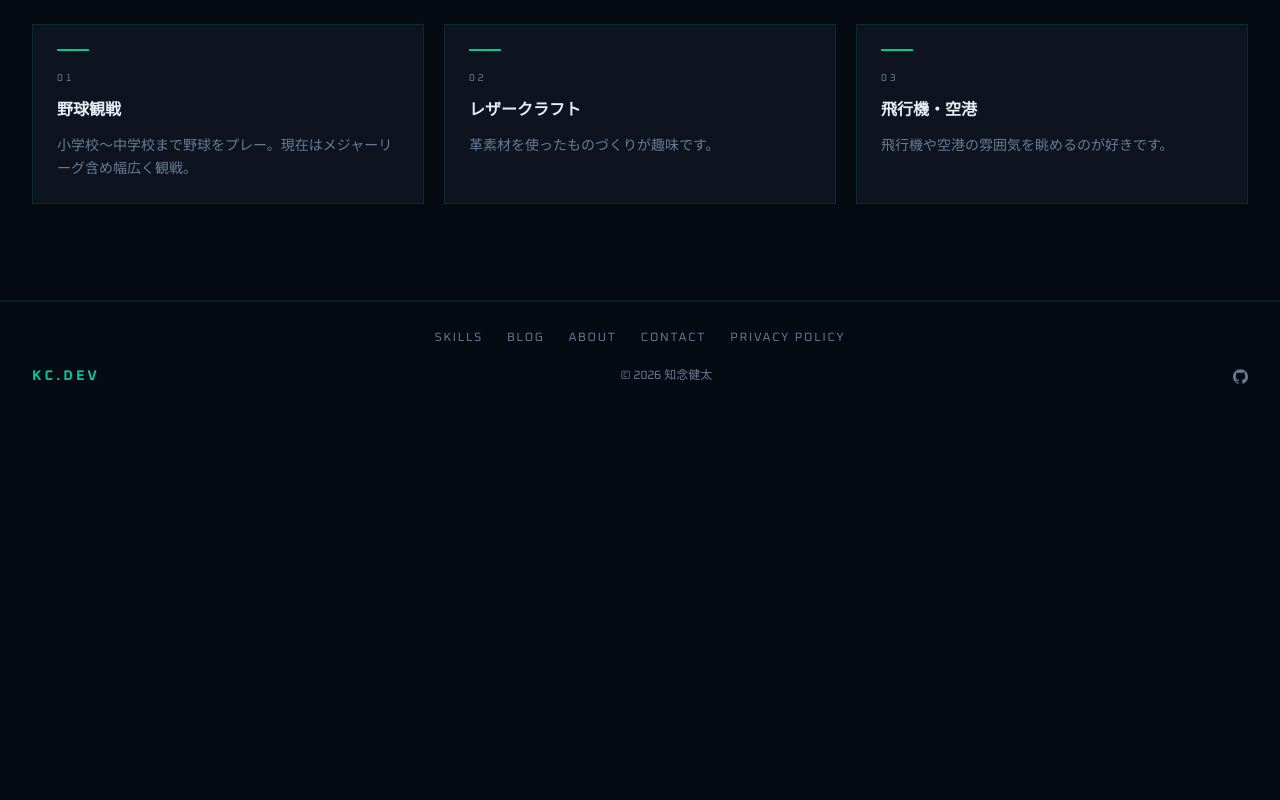
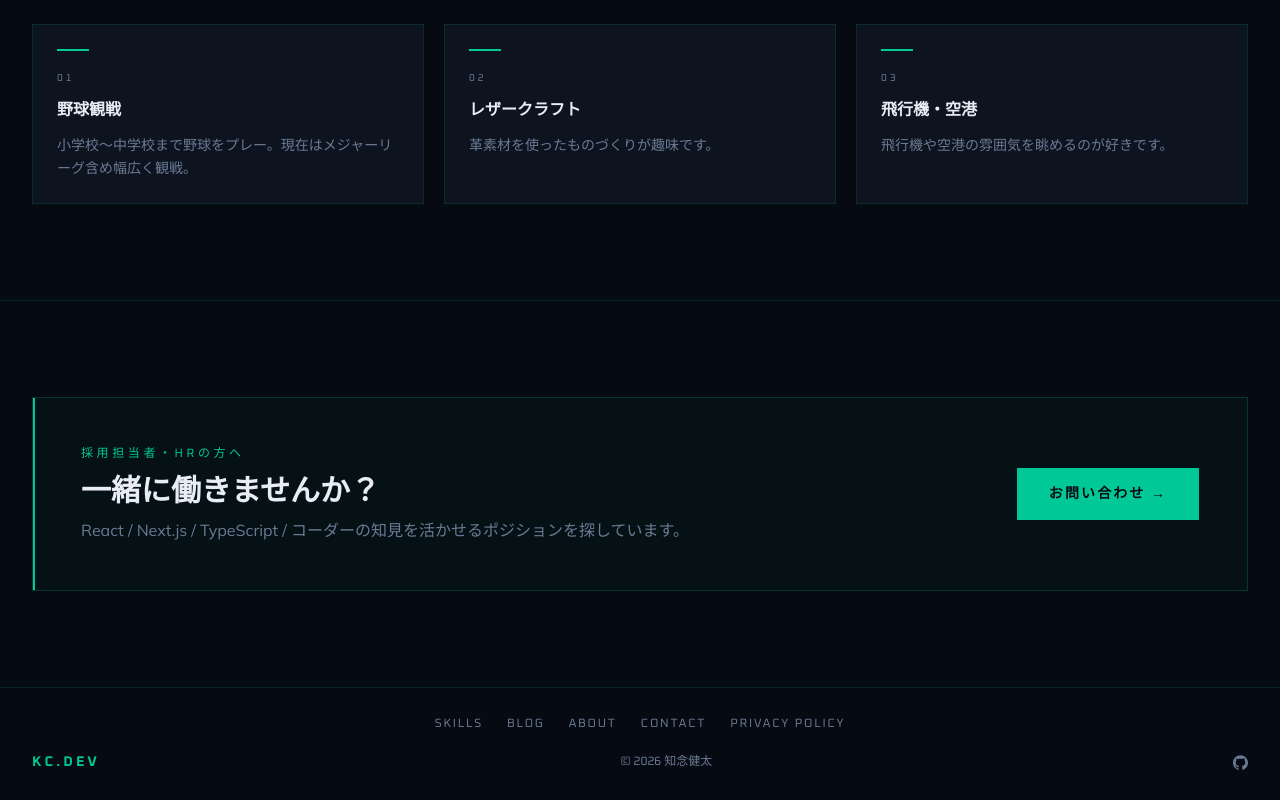
Before and after one commit to kenta-io/portfolio-site, a Next.js app: page /about in a window 1280 px wide. Shown: the part 3176-3976 px from the top of the page. Before the commit the page ends 3590 px from the top, so only its background shows below. Built offline with nearby package versions, Linux system fonts and the light colour scheme.

Commit message:
feat: add bottom cta

```diff
--- a/src/app/about/page.tsx
+++ b/src/app/about/page.tsx
@@ -3,6 +3,7 @@ import { Interests } from "@/components/about/Interests";
 import { Philosophy } from "@/components/about/Philosophy";
 import { Portrait } from "@/components/about/Portrait";
 import { TimelineItem } from "@/components/about/TimelineItem";
+import Link from "next/link";
 
 const QUICK_FACTS = [
   { label: "Location", value: "東京都, 日本" },
@@ -160,6 +161,34 @@ export default function AboutPage() {
           <Interests />
         </div>
       </section>
+
+      <section className="py-14 md:py-20 lg:py-24">
+        <div className="mx-auto max-w-[1280px] px-4 md:px-6 lg:px-8">
+          <div className="relative overflow-hidden border border-accent/20 bg-accent/[0.03] px-6 py-10 md:px-10 md:py-12 lg:px-12">
+            <div className="absolute top-0 left-0 h-full w-0.5 bg-accent" />
+            <div className="relative flex flex-col gap-7 md:flex-row md:items-center md:justify-between md:gap-10">
+              <div>
+                <div className="font-heading mb-2 text-xs tracking-[0.3em] text-accent uppercase md:mb-3">
+                  採用担当者・HRの方へ
+                </div>
+                <h3 className="font-heading mb-2 text-2xl font-bold md:text-3xl">
+                  一緒に働きませんか？
+                </h3>
+                <p className="text-sm text-muted-foreground md:text-base">
+                  React / Next.js / TypeScript /
+                  コーダーの知見を活かせるポジションを探しています。
+                </p>
+              </div>
+              <Link
+                href="/contact"
+                className="font-heading inline-flex shrink-0 items-center justify-center gap-2 bg-accent px-6 py-3 text-sm font-semibold tracking-[0.15em] text-accent-foreground uppercase transition-opacity hover:opacity-85 md:px-8 md:py-4"
+              >
+                お問い合わせ →
+              </Link>
+            </div>
+          </div>
+        </div>
+      </section>
     </>
   );
 }
```
